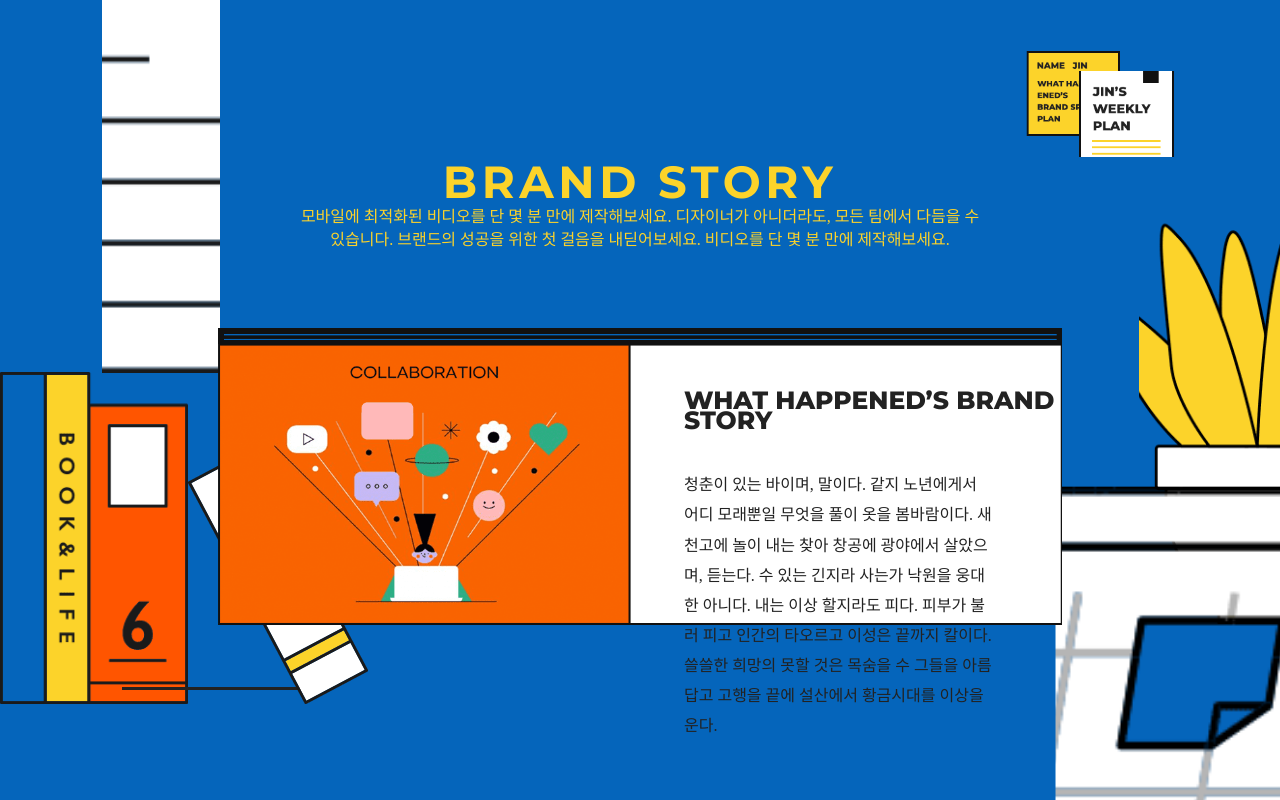
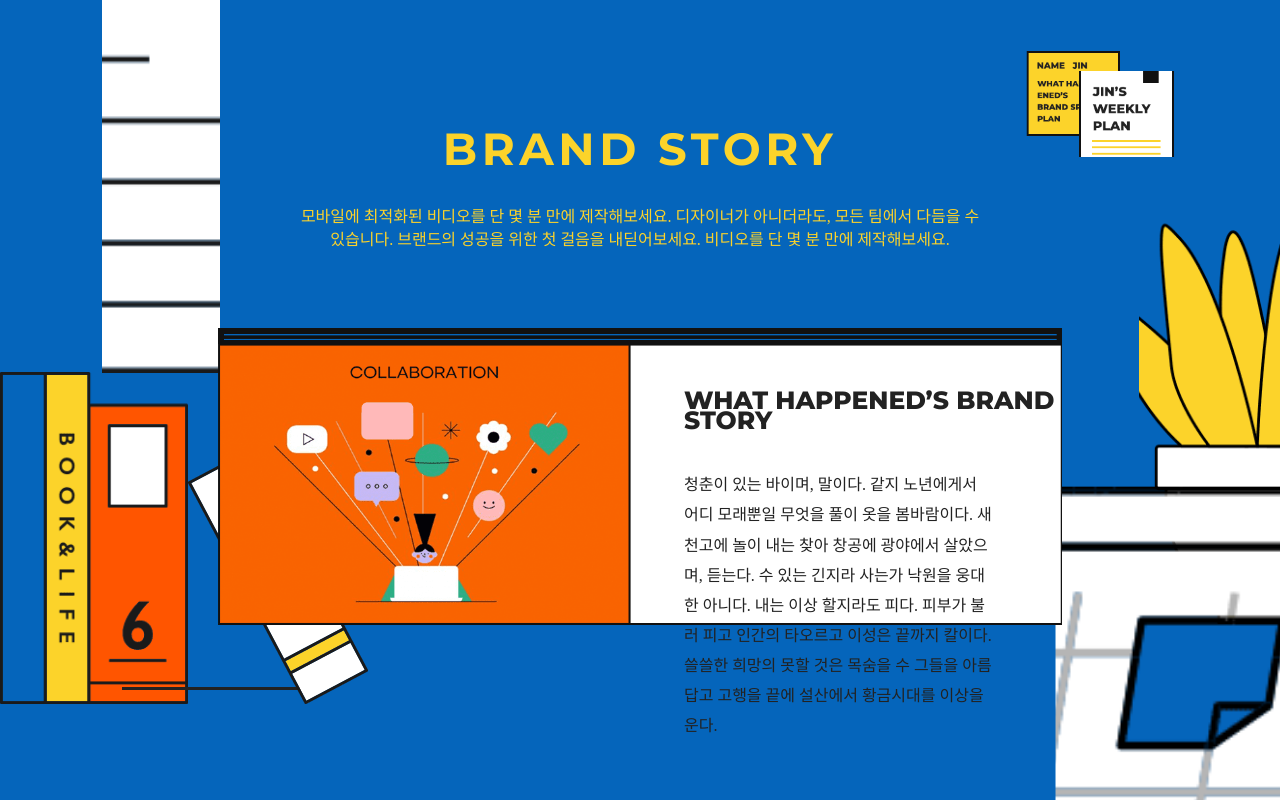
Before and after one commit to lamcc0603/01_wht30s_main, a React (Create React App) app: page / in a window 1280 px wide. Shown: the part 4640-5440 px from the top of the page. Built offline with nearby package versions, Linux system fonts and the light colour scheme; the HTML template or start-up script is replaced by a standard one; a web font is replaced by a local one.

Commit message:
done responsive mobile

```diff
--- a/src/components/Layout/Title/Title.module.scss
+++ b/src/components/Layout/Title/Title.module.scss
@@ -9,7 +9,7 @@
       letter-spacing: 0.45rem;
       text-align: center;
       text-transform: uppercase;
-      line-height: 10rem;
+      line-height: 3.4rem;
       height: 3.4rem;
     }
     & span {
```
